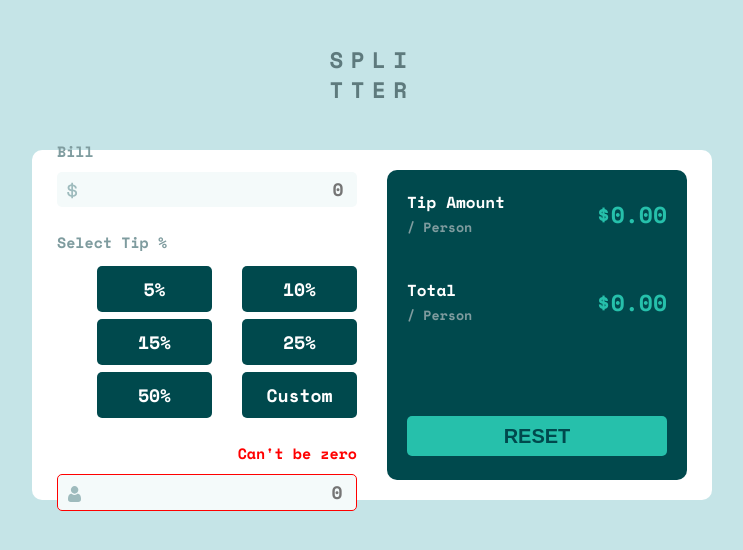
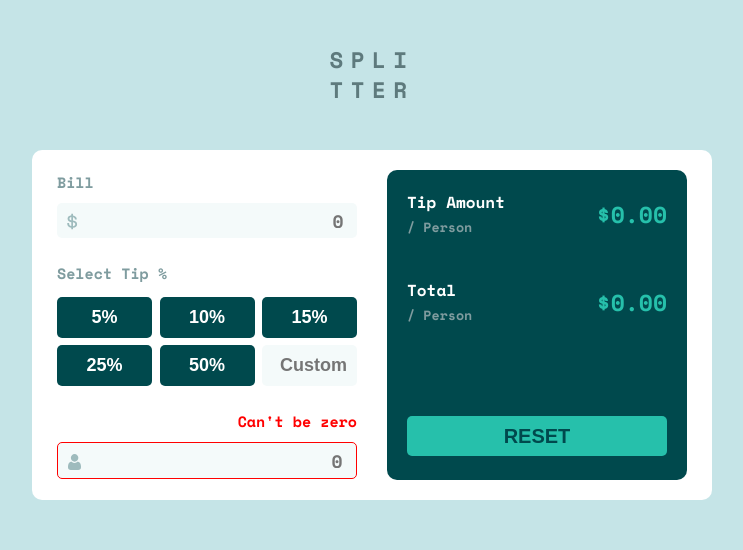
Before and after one commit to vikkyava/tip-calculator-app, a React (Create React App) app: page / in a window 1280 px wide. Shown: the top 550 px of the page, without its empty margins (268-1011 px from the left). Built offline with nearby package versions, Linux system fonts and the light colour scheme.

Commit message:
Modified code

```diff
--- a/src/components/SelectTip.js
+++ b/src/components/SelectTip.js
@@ -1,19 +1,27 @@
 import React from "react";
 
-export default function SelctTip() {
-    return(
+const SelectTip = ({handleTipChange, tip}) => {
+    const tipValues = [5, 10, 15, 25, 50]
+
+
+    return (
         <div className="main-bill-ctn">
             <p className="tip-header">Select Tip %</p>
-            <div className="tip-ctn">
-                <ul className="tip-percent-list">
-                    <li className="list-item">5%</li>
-                    <li className="list-item">10%</li>
-                    <li className="list-item">15%</li>
-                    <li className="list-item">25%</li>
-                    <li className="list-item">50%</li>
-                    <li className="list-item">Custom</li>
-                </ul>
-            </div>
+                <div className="tip-percent-list">
+                    {tipValues.map((value) => {
+                        return <button className="list-item" key={value} onClick={() => handleTipChange(value)}>{value}%</button>
+                    })}
+                    <input
+                        type="text"
+                        placeholder="Custom"
+                        className="list-item"
+                        id="item"
+                        value={tip}
+                        onChange={(e) => handleTipChange(e.target.value)}
+                    />
+                </div>
         </div>
     );
-}
+};
+
+export default SelectTip;
```
